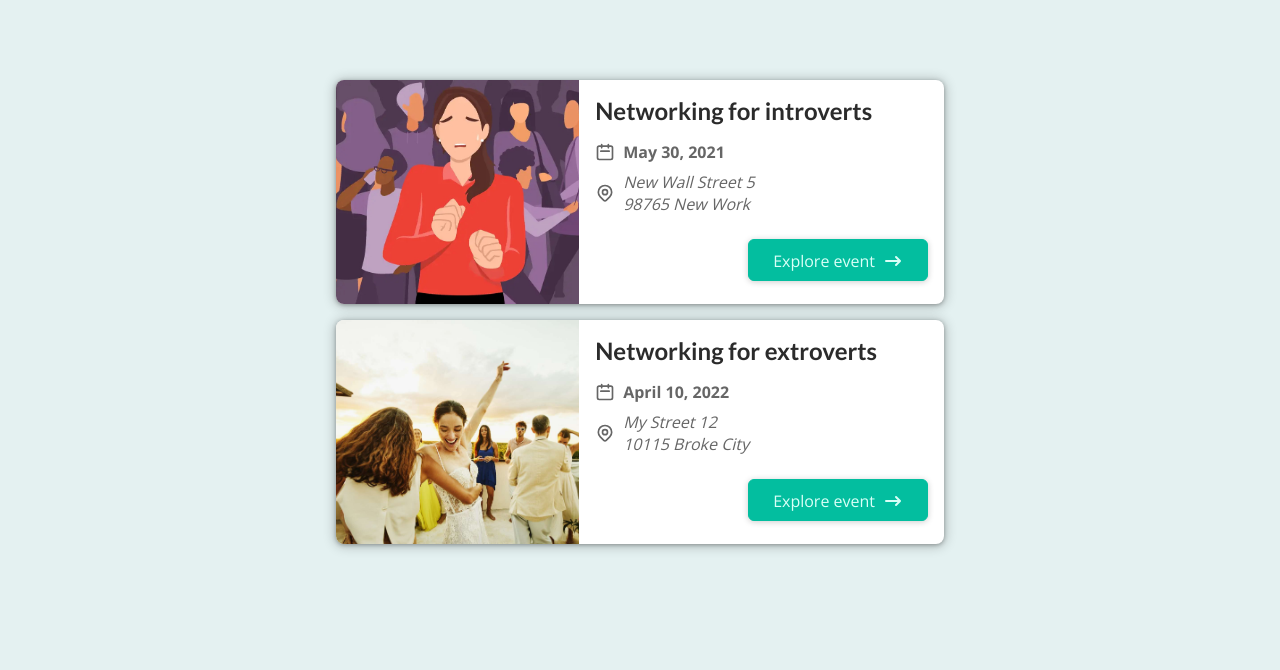
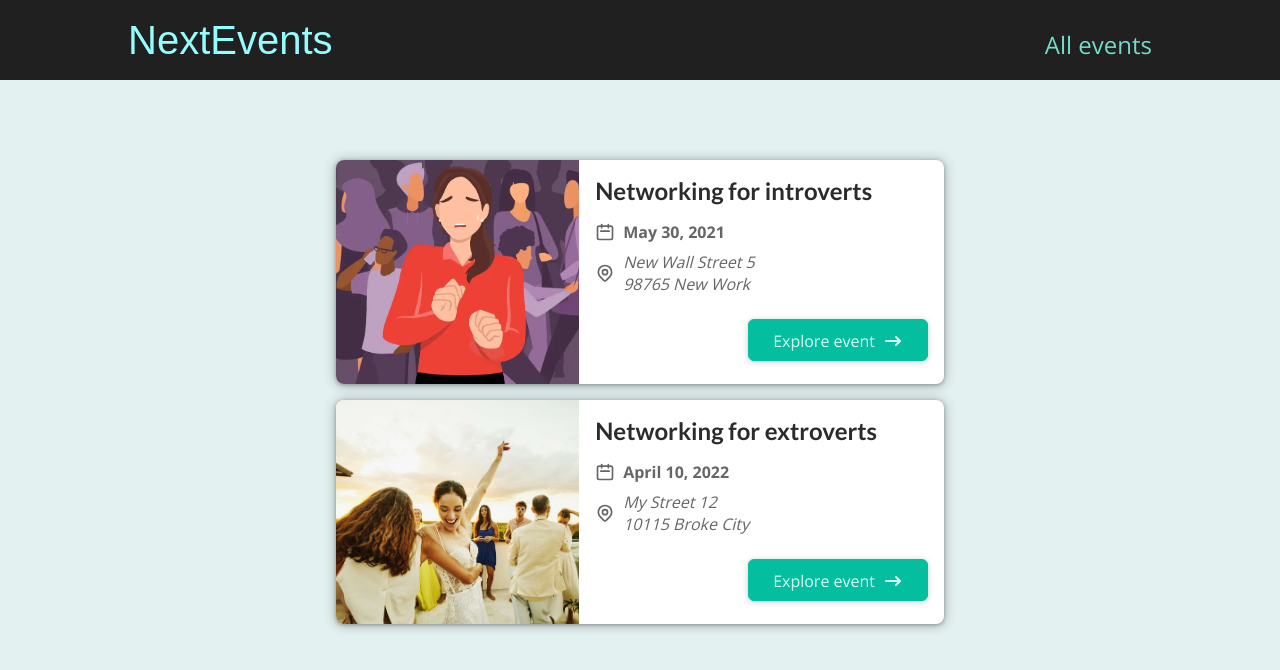
Before and after one commit to mykyta-oleks-dev/Next-Pages_NextEvents, a Next.js app: page / in a window 1280 px wide. Shown: the top 670 px of the page. Built offline with nearby package versions, Linux system fonts and the light colour scheme.

Commit message:
feat: added layout and header

```diff
--- /dev/null
+++ b/components/layout/Header.jsx
@@ -0,0 +1,21 @@
+import Link from 'next/link';
+import classes from './Header.module.css';
+
+const Header = () => {
+	return (
+		<header className={classes.header}>
+			<div className={classes.logo}>
+				<Link href="/">NextEvents</Link>
+			</div>
+			<nav className={classes.navigation}>
+				<ul>
+					<li>
+						<Link href="/events">All events</Link>
+					</li>
+				</ul>
+			</nav>
+		</header>
+	);
+};
+
+export default Header;
--- /dev/null
+++ b/components/layout/Header.module.css
@@ -0,0 +1,41 @@
+.header {
+	width: 100%;
+	display: flex;
+	justify-content: space-between;
+	align-items: baseline;
+	padding: 1rem 10%;
+	height: 5rem;
+	background-color: #202020;
+}
+
+.logo {
+	font-size: 1.5rem;
+	color: white;
+	font-family: 'Fira', sans-serif;
+	height: 100%;
+	display: flex;
+	justify-content: center;
+	align-items: center;
+	color: #94fdfd;
+}
+
+.logo a {
+	text-decoration: none;
+	color: #94fdfd;
+}
+
+.navigation a {
+	text-decoration: none;
+	color: #74dacc;
+	font-size: 1rem;
+}
+
+@media (min-width: 768px) {
+	.logo {
+		font-size: 2.5rem;
+	}
+
+	.navigation a {
+		font-size: 1.5rem;
+	}
+}
--- /dev/null
+++ b/components/layout/Layout.jsx
@@ -0,0 +1,12 @@
+import Header from './Header';
+
+const Layout = ({ children }) => {
+	return (
+		<>
+			<Header />
+			<main>{children}</main>
+		</>
+	);
+};
+
+export default Layout;
--- a/pages/_app.js
+++ /dev/null
@@ -1,7 +0,0 @@
-import '../styles/globals.css'
-
-function MyApp({ Component, pageProps }) {
-  return <Component {...pageProps} />
-}
-
-export default MyApp
--- /dev/null
+++ b/pages/_app.jsx
@@ -0,0 +1,12 @@
+import Layout from '../components/layout/Layout';
+import '../styles/globals.css';
+
+function MyApp({ Component, pageProps }) {
+	return (
+		<Layout>
+			<Component {...pageProps} />
+		</Layout>
+	);
+}
+
+export default MyApp;
```
